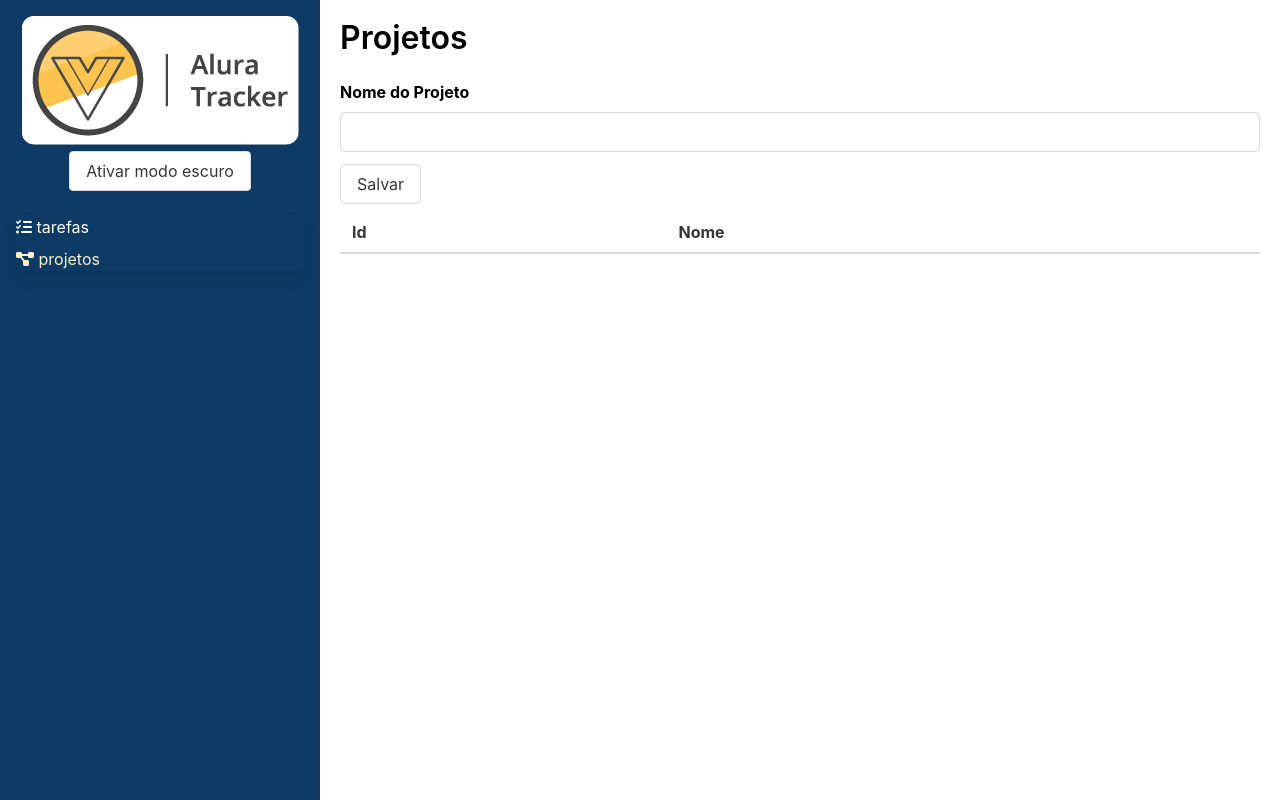
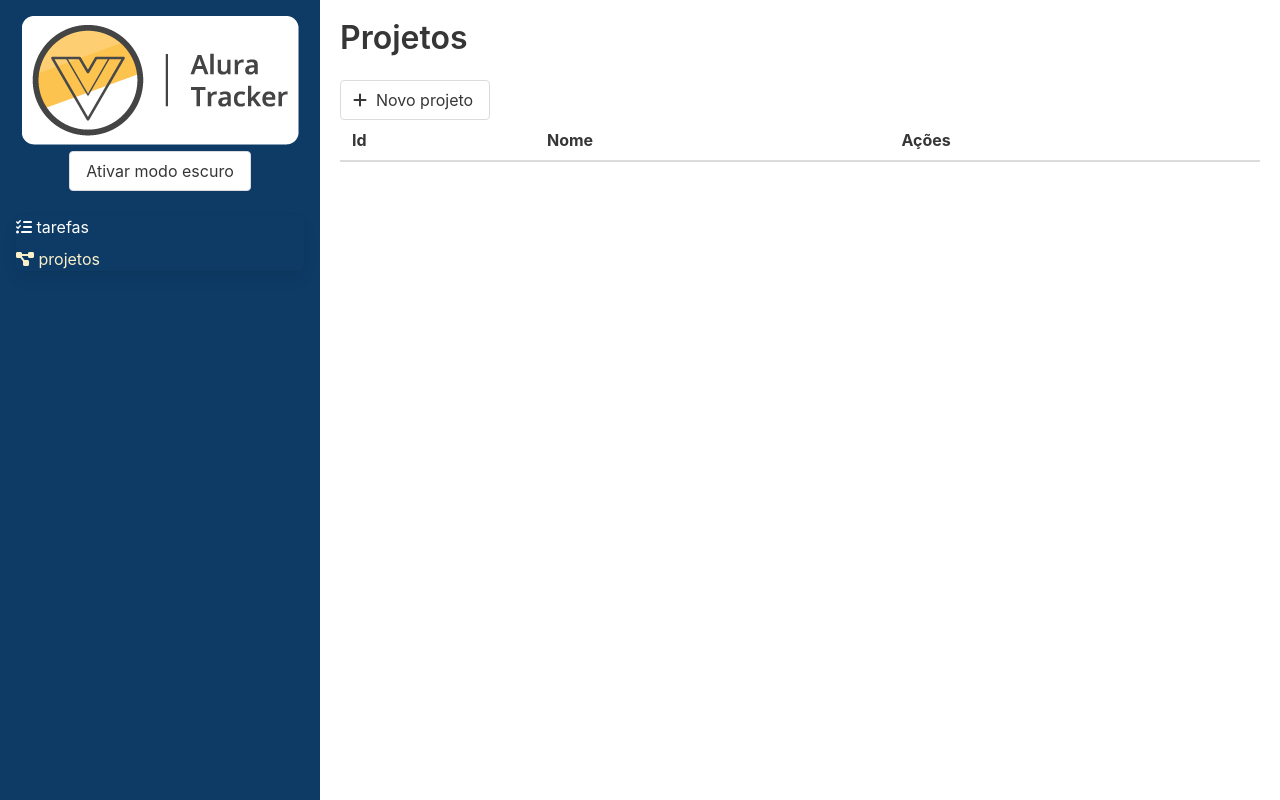
Before and after one commit to lucianoandrade/alura-traccker, a Vue app: page /#/projetos in a window 1280 px wide. Built offline with nearby package versions, Linux system fonts and the light colour scheme.

Commit message:
fim da aula 3 do seng-curso avancando no vue

```diff
--- a/src/roteador/index.ts
+++ b/src/roteador/index.ts
@@ -1,6 +1,8 @@
 import { createRouter, createWebHashHistory, RouteRecordRaw } from "vue-router";
 import Tarefas from "../views/Tarefas.vue";
-import Projetos from "../views/Projetos.vue";
+import Projetos from "../views/Projetos/Projetos.vue";
+import Formulario from "../views/Projetos/Formulario.vue";
+import Lista from "../views/Projetos/Lista.vue";
 
 const rotas: RouteRecordRaw[] = [
   {
@@ -9,11 +11,28 @@ const rotas: RouteRecordRaw[] = [
   component: Tarefas
   },
   {
-  path: '/projetos',
-  name: 'Projetos',
-  component: Projetos
-  },
-]
+    path: '/projetos',
+    component: Projetos,
+    children: [
+      {
+        path: '',
+        name: 'Projetos',
+        component: Lista
+      },
+      {
+        path: 'novo',
+        name: 'Novo projeto',
+        component: Formulario
+      },
+      {
+        path: ':id',
+        name: 'Editar projeto',
+        component: Formulario,
+        props: true
+      }
+    ]
+  }
+];
 
 const roteador = createRouter({
     history: createWebHashHistory(),
--- a/src/store/index.ts
+++ b/src/store/index.ts
@@ -1,6 +1,7 @@
 import IProjeto from "@/interfaces/IProjeto";
 import { createStore, Store, useStore as vuexUseStore} from "vuex"; //vuexUseStore é o nome(variavel que demos pra useStore, para não conflitar com o useStore que criamos)
 import { InjectionKey } from "vue";
+import { ADICIONA_PROJETO, ALTERA_PROJETO, EXCLUIR_PROJETO } from "./tipo-mutacoes";
 
 interface Estado {
   projetos: IProjeto[]
@@ -13,12 +14,19 @@ export const store = createStore<Estado>({
     projetos: []
   },
   mutations: {
-    'ADICIONA_PROJETO'(state, nomedoProjeto: string) {
+    [ADICIONA_PROJETO](state, nomeDoProjeto: string) {
       const projeto = {
         id: new Date().toISOString(),
-        nome: nomedoProjeto
+        nome: nomeDoProjeto
       } as IProjeto;
       state.projetos.push(projeto);
+    },
+    [ALTERA_PROJETO] (state, projeto: IProjeto) {
+      const index = state.projetos.findIndex(proj => proj.id == projeto.id)
+      state.projetos[index] = projeto
+    },
+    [EXCLUIR_PROJETO] (state, id: string) {
+      state.projetos = state.projetos.filter(proj => proj.id != id)
     }
   }
 });
--- /dev/null
+++ b/src/store/tipo-mutacoes.ts
@@ -0,0 +1,3 @@
+export const ADICIONA_PROJETO = 'ADICIONA_PROJETO';
+export const ALTERA_PROJETO ='ALTERA_PROJETO';
+export const EXCLUIR_PROJETO = 'EXCLUIR_PROJETO';
--- a/src/views/Projetos.vue
+++ /dev/null
@@ -1,75 +0,0 @@
-<template>
-  <section class="projetos">
-      <h1 class="title">Projetos</h1>
-      <form @submit.prevent="salvar">
-          <fieldset class="field">
-              <label for="nomeDoProjeto" class="label">
-                  Nome do Projeto
-              </label>
-              <input type="text" class="input" v-model="nomeDoProjeto" id="nomeDoProjeto"/>
-          </fieldset>
-          <fieldset class="field">
-              <button class="button" type="submit">Salvar</button>
-          </fieldset>
-      </form>
-      <table class="table is-fullwidth">
-          <thead>
-              <tr>
-                  <th>Id</th>
-                  <th>Nome</th>
-              </tr>
-          </thead>
-          <tbody>
-              <tr v-for="projeto in projetos" :key="projeto.id">
-                  <td>{{ projeto.id }}</td>
-                  <td>{{ projeto.nome }}</td>
-              </tr>
-          </tbody>
-      </table>
-  </section>
-</template>
-
-<script lang="ts">
-import { useStore } from "@/store";
-import { computed, defineComponent } from "vue";
-
-export default defineComponent({
-  // eslint-disable-next-line vue/multi-word-component-names
-  name: "Projetos",
-  data () {
-      return  {
-          nomeDoProjeto: ''
-      };
-  },
-  methods: {
-      salvar () {
-        this.store.commit("ADICIONA_PROJETO", this.nomeDoProjeto);
-        this.nomeDoProjeto = ''
-      }
-  },
-  setup () {
-    const store = useStore();
-    return {
-        store,
-        projetos: computed(() => store.state.projetos)
-    }
-  }
-})
-
-</script>
-
-<style scoped>
-.projetos {
-  padding: 1.25rem;
-  color: inherit;
-}
-.title, .label  {
-    color: inherit
-}
-
-table {
-    border-radius: 4px;
-    margin: 8px 0;
-}
-
-</style>
--- /dev/null
+++ b/src/views/Projetos/Formulario.vue
@@ -0,0 +1,61 @@
+<template>
+  <section>
+      <form @submit.prevent="salvar">
+          <div class="field">
+              <label for="nomeDoProjeto" class="label">
+                  Nome do Projeto
+              </label>
+              <input type="text" class="input" v-model="nomeDoProjeto" id="nomeDoProjeto"/>
+          </div>
+          <div class="field">
+              <button class="button" type="submit">Salvar</button>
+          </div>
+      </form>
+  </section>
+</template>
+
+<script lang="ts">
+import { useStore } from "@/store"
+import { defineComponent } from "vue";
+import { ALTERA_PROJETO, ADICIONA_PROJETO } from "@/store/tipo-mutacoes";
+
+export default defineComponent({
+    name: "FormularioMain",
+    props: {
+        id: {
+            type: String
+        }
+    },
+    mounted () {
+        if(this.id) {
+            const projeto = this.store.state.projetos.find(proj => proj.id == this.id)
+            this.nomeDoProjeto = projeto?.nome || ''
+        }
+    },
+    data () {
+        return  {
+            nomeDoProjeto: ''
+        };
+    },
+    methods: {
+        salvar () {
+            if (this.id) {
+                this.store.commit(ALTERA_PROJETO, {
+                    id: this.id,
+                    nome: this.nomeDoProjeto
+                })
+            }else {
+                this.store.commit(ADICIONA_PROJETO, this.nomeDoProjeto)
+            }
+            this.nomeDoProjeto = '' ;
+            this.$router.push('/projetos')
+        }
+    },
+    setup () {
+        const store = useStore()
+        return {
+            store
+        }
+    }
+})
+</script>
--- /dev/null
+++ b/src/views/Projetos/Lista.vue
@@ -0,0 +1,60 @@
+<template>
+    <section>
+        <router-link to="/projetos/novo" class="button">
+            <span class="icon is-small">
+                <i class="fas fa-plus"></i>
+            </span>
+            <span>Novo projeto</span>
+        </router-link>
+        <table class="table is-fullwidth">
+            <thead>
+                <tr>
+                    <th>Id</th>
+                    <th>Nome</th>
+                    <th>Ações</th>
+                </tr>
+            </thead>
+            <tbody>
+                <tr v-for="projeto in projetos" :key="projeto.id">
+                    <td>{{ projeto.id }}</td>
+                    <td>{{ projeto.nome }}</td>
+                    <td>
+                        <router-link :to="`/projetos/${projeto.id}`" class="button">
+                            <span class="icon is-small">
+                                <i class="fas fa-pencil-alt"></i>
+                            </span>
+                        </router-link>
+                        <button class="button ml-2 is-danger" @click="excluir(projeto.id)">
+                            <span class="icon is-small">
+                                <i class="fas fa-trash"></i>
+                            </span>
+                        </button>
+                    </td>
+                </tr>
+            </tbody>
+        </table>
+    </section>
+</template>
+
+<script lang="ts">
+import { useStore } from "@/store"
+import { EXCLUIR_PROJETO } from "@/store/tipo-mutacoes";
+import { computed } from "@vue/reactivity";
+import { defineComponent } from "vue";
+export default defineComponent({
+    // eslint-disable-next-line vue/multi-word-component-names
+    name: "Lista",
+    methods: {
+        excluir (id: string) {
+            this.store.commit(EXCLUIR_PROJETO, id)
+        }
+    },
+    setup() {
+        const store = useStore()
+        return {
+            projetos: computed(() => store.state.projetos),
+            store
+        }
+    }
+})
+</script>
--- /dev/null
+++ b/src/views/Projetos/Projetos.vue
@@ -0,0 +1,18 @@
+<template>
+    <div class="projetos">
+        <h1 class="title">Projetos</h1>
+        <router-view></router-view>
+    </div>
+</template>
+
+<script lang="ts">
+import { defineComponent } from "vue";
+export default defineComponent({
+    name: 'ProjetosMain'
+})
+</script>
+<style scoped>
+.projetos {
+    padding: 1.25rem;
+}
+</style>
```
